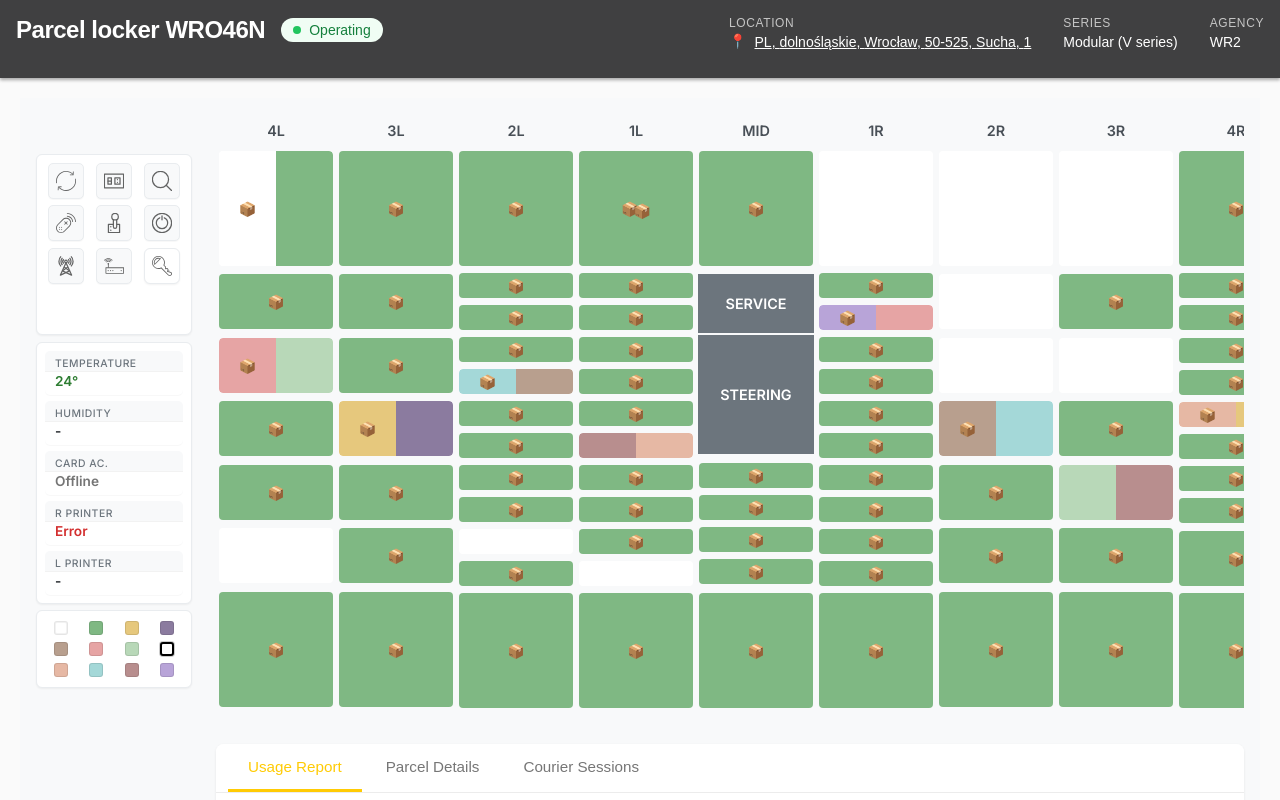
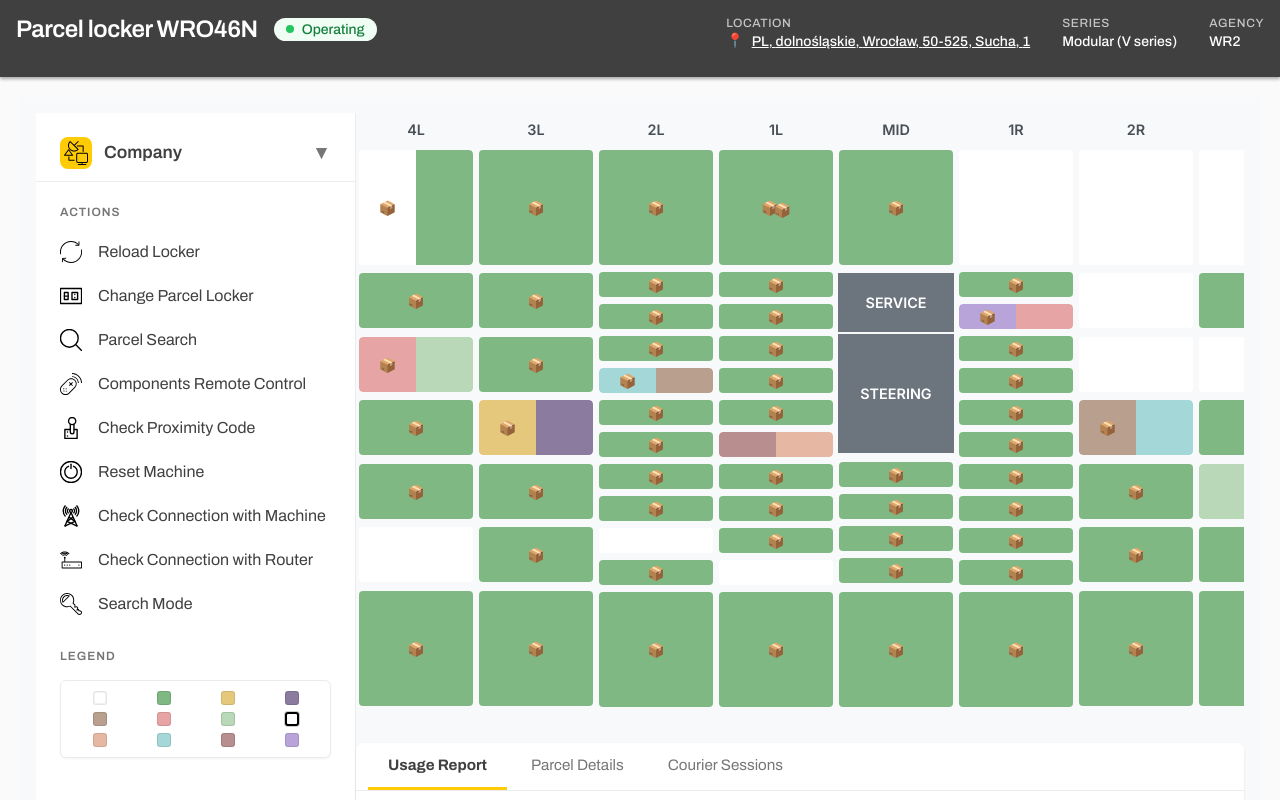
Before and after one commit to bartkobe/Lockers, a React (Create React App) app: page / in a window 1280 px wide. Shown: the top 800 px of the page. Built offline with nearby package versions, Linux system fonts and the light colour scheme.

Commit message:
Apply latest style and component updates

```diff
--- a/src/components/Legend.css
+++ b/src/components/Legend.css
@@ -21,20 +21,7 @@
 }
 
 .action-buttons {
-  display: grid;
-  grid-template-columns: repeat(3, 1fr);
-  grid-template-rows: repeat(3, 1fr);
-  gap: 0.4rem;
-  padding: 0.5rem;
-  background: white;
-  border: 1px solid #e9ecef;
-  border-radius: 6px;
-  box-shadow: 0 1px 2px rgba(0, 0, 0, 0.05);
-  justify-items: center;
-  position: relative;
-  z-index: 1002;
-  overflow: visible;
-  width: 100%;
+  display: none !important;
 }
 
 .empty-container {
@@ -672,3 +659,213 @@ input[type="number"].form-control::-webkit-inner-spin-button {
 .modal-content[style*="pointer-events: none"] {
   pointer-events: auto !important;
 }
+
+/* --- Sidebar Menu Styles --- */
+:root {
+  --font-family-primary: 'Archivo', Arial, sans-serif;
+  --font-size-1-rem: 16px;
+  --font-weight-Regular: 400;
+  --font-lineheight-body: 24px;
+  --secondary: #767676;
+}
+
+.sidebar-menu {
+  --sidebar-width: 320px;
+  width: var(--sidebar-width);
+  background: #fff;
+  border-right: 1px solid #ececec;
+  display: flex;
+  flex-direction: column;
+  min-height: 100vh;
+  font-family: var(--font-family-primary, Archivo);
+  font-size: var(--font-size-1-rem, 16px);
+  font-weight: var(--font-weight-Regular, 400);
+  line-height: var(--font-lineheight-body, 24px);
+  box-sizing: border-box;
+  padding: 0;
+}
+
+.sidebar-header {
+  display: flex;
+  align-items: center;
+  gap: 12px;
+  padding: 24px 24px 12px 24px;
+  border-bottom: 1px solid #ececec;
+}
+.company-logo {
+  width: 32px;
+  height: 32px;
+  background: #ffcb04;
+  border-radius: 8px;
+  display: flex;
+  align-items: center;
+  justify-content: center;
+}
+.company-logo img {
+  width: 24px;
+  height: 24px;
+}
+.company-name {
+  font-size: 1.1rem;
+  font-weight: 600;
+  color: var(--theme-color-1);
+}
+.dropdown-btn {
+  background: none;
+  border: none;
+  font-size: 1.2rem;
+  margin-left: auto;
+  cursor: pointer;
+  color: var(--theme-color-2);
+}
+.back-btn {
+  background: none;
+  border: none;
+  color: var(--theme-color-1);
+  font-size: 1rem;
+  text-align: left;
+  padding: 18px 24px 6px 24px;
+  cursor: pointer;
+  display: flex;
+  align-items: center;
+  gap: 8px;
+}
+.sidebar-section {
+  padding: 0 0 0 0;
+  margin-top: 18px;
+}
+.section-title {
+  color: var(--secondary, #767676);
+  font-family: var(--font-family-primary, Archivo);
+  font-size: 0.75rem;
+  font-weight: 600;
+  letter-spacing: 0.08em;
+  text-transform: uppercase;
+  padding: 0 24px 4px 24px;
+  margin-bottom: 2px;
+}
+.sidebar-section ul {
+  list-style: none;
+  margin: 0;
+  padding: 0 0 0 0;
+}
+.sidebar-item {
+  position: relative;
+  width: 100%;
+  background: none;
+  border: none;
+  color: var(--theme-color-1);
+  font-family: var(--font-family-primary, Archivo);
+  font-size: var(--font-size-1-rem, 16px);
+  font-weight: var(--font-weight-Regular, 400);
+  line-height: var(--font-lineheight-body, 24px);
+  display: flex;
+  align-items: center;
+  gap: 16px;
+  padding: 10px 24px;
+  cursor: pointer;
+  border-radius: 6px;
+  transition: color 0.15s, background 0.15s;
+  text-align: left;
+}
+.sidebar-item:hover, .sidebar-item:focus {
+  background: #f8f9fa;
+  color: var(--theme-color-1);
+  outline: none;
+}
+/* Reserve space for bold text to prevent layout shift */
+.sidebar-item::after {
+  content: attr(data-label);
+  font-weight: var(--font-weight-Bold, 700);
+  position: absolute;
+  left: -9999px; /* place off-screen */
+  top: 0;
+  height: auto;
+  width: auto;
+  visibility: hidden;
+}
+.sidebar-icon {
+  width: 22px;
+  height: 22px;
+  flex-shrink: 0;
+  display: inline-block;
+}
+.collapse-btn {
+  margin-top: auto;
+  background: none;
+  border: none;
+  color: var(--theme-color-2);
+  font-size: 1rem;
+  text-align: left;
+  padding: 18px 24px;
+  cursor: pointer;
+  display: flex;
+  align-items: center;
+  gap: 8px;
+  border-top: 1px solid #ececec;
+}
+.collapse-btn:hover, .collapse-btn:focus {
+  background: #f8f9fa;
+  color: var(--primary-action-color);
+  outline: none;
+}
+
+.sidebar-label {
+  display: -webkit-box;
+  -webkit-line-clamp: 2;
+  -webkit-box-orient: vertical;
+  overflow: hidden;
+  text-overflow: ellipsis;
+  white-space: normal;
+}
+
+.sidebar-menu .legend {
+  margin: 8px 24px 16px 24px;
+  width: auto; /* prevent overflow beyond sidebar */
+}
+
+.sidebar-menu.collapsed {
+  --sidebar-width: 80px;
+}
+
+/* Adjust content alignment when collapsed */
+.sidebar-menu.collapsed .sidebar-item {
+  justify-content: center;
+}
+.sidebar-menu.collapsed .sidebar-label {
+  display: none;
+}
+
+/* Legend grid change when collapsed */
+.sidebar-menu.collapsed .legend-items {
+  grid-template-columns: repeat(2, max-content);
+  grid-column-gap: 2px;
+  grid-row-gap: 2px;
+  justify-content: center;
+}
+
+.sidebar-menu.collapsed .legend {
+  border: none;
+  background: transparent;
+  margin: 0 auto;
+  padding: 0;
+  box-shadow: none;
+}
+
+.sidebar-menu.collapsed .legend-items {
+  justify-content: center;
+  margin: 0 auto;
+}
+
+.sidebar-menu.collapsed .company-name {
+  display: none;
+}
+
+.sidebar-menu.collapsed .legend-items {
+  grid-column-gap: 1px;
+  grid-row-gap: 4px;
+}
+
+.sidebar-menu.collapsed .legend-item {
+  padding: 1px;
+}
--- a/src/components/Legend.tsx
+++ b/src/components/Legend.tsx
@@ -136,6 +136,7 @@ const Legend: React.FC<LegendProps> = ({ onEnterSearchMode }) => {
   const [hoveredStatus, setHoveredStatus] = useState<string | null>(null);
   const [isChangeParcelLockerModalOpen, setIsChangeParcelLockerModalOpen] = useState(false);
   const [isChangeLockerModalOpen, setIsChangeLockerModalOpen] = useState(false);
+  const [collapsed, setCollapsed] = useState(false);
 
   const handleChangeLockerSearch = (data: { phone: string; openCode: string; parcelCode: string }) => {
     console.log('Searching with data:', data);
@@ -211,126 +212,35 @@ const Legend: React.FC<LegendProps> = ({ onEnterSearchMode }) => {
   ];
 
   return (
-    <div className="menu-container">
-      <div className="action-buttons">
-        <Tooltip text="Reload Locker">
-          <button
-            className="reload-locker-button"
-            onClick={() => console.log('Reload Locker')}
-          >
-            <img src="/images/refresh-button.svg" alt="Reload Locker" />
-          </button>
-        </Tooltip>
-
-        <Tooltip text="Change Parcel Locker (Ctrl+Shift+L)">
-          <button
-            className="change-parcel-locker-button"
-            onClick={() => setIsChangeParcelLockerModalOpen(true)}
-          >
-            <img src="/images/change-locker.svg" alt="Change Parcel Locker" />
-          </button>
-        </Tooltip>
-
-        <Tooltip text="Parcel Search (Ctrl+Shift+S)">
-          <button
-            className="change-locker-button"
-            onClick={() => setIsChangeLockerModalOpen(true)}
-          >
-            <img src="/images/parcel-search.svg" alt="Parcel Search" />
-          </button>
-        </Tooltip>
-
-        <Tooltip text="Components Remote Control (Ctrl+Shift+R)">
-          <button
-            className="components-remote-control-button"
-            onClick={() => console.log('Components Remote Control')}
-          >
-            <img src="/images/remote_control.svg" alt="Components Remote Control" />
-          </button>
-        </Tooltip>
-
-        <Tooltip text="Check Proximity Code (Ctrl+Shift+P)">
-          <button
-            className="check-proximity-code-button"
-            onClick={() => console.log('Check Proximity Code')}
-          >
-            <img src="/images/128.svg" alt="Check Proximity Code" />
-          </button>
-        </Tooltip>
-
-        <Tooltip text="Reset Machine (Ctrl+Shift+M)">
-          <button
-            className="reset-button"
-            onClick={() => console.log('Reset Machine')}
-          >
-            <img src="/images/reset_machine.svg" alt="Reset Machine" />
-          </button>
-        </Tooltip>
-
-        <Tooltip text="Check Connection with Machine (Ctrl+Shift+C)">
-          <button
-            className="check-connection-machine-button"
-            onClick={() => console.log('Check Connection with Machine')}
-          >
-            <img src="/images/machine-connection.svg" alt="Check Connection with Machine" />
-          </button>
-        </Tooltip>
-
-        <Tooltip text="Check Connection with Router (Ctrl+Shift+T)">
-          <button
-            className="check-connection-router-button"
-            onClick={() => console.log('Check Connection with Router')}
-          >
-            <img src="/images/router-connection.svg" alt="Check Connection with Router" />
-          </button>
-        </Tooltip>
-
-        <Tooltip text="Search Mode">
-          <button
-            className="search-mode-button"
-            onClick={onEnterSearchMode}
-          >
-            <img src="/images/search.svg" alt="Search Mode" />
-          </button>
-        </Tooltip>
-
-        <div className="button-placeholder"></div>
+    <nav className={`sidebar-menu ${collapsed ? 'collapsed' : ''}`}>
+      <div className="sidebar-header">
+        <div className="company-logo">
+          <img src="/images/019.svg" alt="Company Logo" />
+        </div>
+        <span className="company-name">Company</span>
+        <button className="dropdown-btn" aria-label="Open company menu">▼</button>
       </div>
-
-      <div className="empty-container">
-        <div className="info-table">
-          <div className="info-pair">
-            <div className="info-header">Temperature</div>
-            <div className="info-value status-ok">24°</div>
-          </div>
-          <div className="info-pair">
-            <div className="info-header">Humidity</div>
-            <div className="info-value">-</div>
-          </div>
-          <div className="info-pair">
-            <div className="info-header">Card Ac.</div>
-            <div className="info-value status-offline">Offline</div>
-          </div>
-          <div className="info-pair">
-            <div className="info-header">R Printer</div>
-            <div className="info-value status-error">Error</div>
-          </div>
-          <div className="info-pair">
-            <div className="info-header">L Printer</div>
-            <div className="info-value">-</div>
-          </div>
-        </div>
+      <div className="sidebar-section">
+        <div className="section-title">{collapsed ? 'ACT' : 'ACTIONS'}</div>
+        <ul>
+          <li><Tooltip text="Reload Locker"><button className="sidebar-item" data-label="Reload Locker" onClick={() => console.log('Reload Locker')}><img src="/images/refresh-button.svg" alt="Reload Locker" className="sidebar-icon"/> <span className="sidebar-label">Reload Locker</span></button></Tooltip></li>
+          <li><Tooltip text="Change Parcel Locker (Ctrl+Shift+L)"><button className="sidebar-item" data-label="Change Parcel Locker" onClick={() => setIsChangeParcelLockerModalOpen(true)}><img src="/images/change-locker.svg" alt="Change Parcel Locker" className="sidebar-icon"/> <span className="sidebar-label">Change Parcel Locker</span></button></Tooltip></li>
+          <li><Tooltip text="Parcel Search (Ctrl+Shift+S)"><button className="sidebar-item" data-label="Parcel Search" onClick={() => setIsChangeLockerModalOpen(true)}><img src="/images/parcel-search.svg" alt="Parcel Search" className="sidebar-icon"/> <span className="sidebar-label">Parcel Search</span></button></Tooltip></li>
+          <li><Tooltip text="Components Remote Control (Ctrl+Shift+R)"><button className="sidebar-item" data-label="Components Remote Control" onClick={() => console.log('Components Remote Control')}><img src="/images/remote_control.svg" alt="Components Remote Control" className="sidebar-icon"/> <span className="sidebar-label">Components Remote Control</span></button></Tooltip></li>
+          <li><Tooltip text="Check Proximity Code (Ctrl+Shift+P)"><button className="sidebar-item" data-label="Check Proximity Code" onClick={() => console.log('Check Proximity Code')}><img src="/images/128.svg" alt="Check Proximity Code" className="sidebar-icon"/> <span className="sidebar-label">Check Proximity Code</span></button></Tooltip></li>
+          <li><Tooltip text="Reset Machine (Ctrl+Shift+M)"><button className="sidebar-item" data-label="Reset Machine" onClick={() => console.log('Reset Machine')}><img src="/images/reset_machine.svg" alt="Reset Machine" className="sidebar-icon"/> <span className="sidebar-label">Reset Machine</span></button></Tooltip></li>
+          <li><Tooltip text="Check Connection with Machine (Ctrl+Shift+C)"><button className="sidebar-item" data-label="Check Connection with Machine" onClick={() => console.log('Check Connection with Machine')}><img src="/images/machine-connection.svg" alt="Check Connection with Machine" className="sidebar-icon"/> <span className="sidebar-label">Check Connection with Machine</span></button></Tooltip></li>
+          <li><Tooltip text="Check Connection with Router (Ctrl+Shift+T)"><button className="sidebar-item" data-label="Check Connection with Router" onClick={() => console.log('Check Connection with Router')}><img src="/images/router-connection.svg" alt="Check Connection with Router" className="sidebar-icon"/> <span className="sidebar-label">Check Connection with Router</span></button></Tooltip></li>
+          <li><Tooltip text="Search Mode"><button className="sidebar-item" data-label="Search Mode" onClick={onEnterSearchMode}><img src="/images/search.svg" alt="Search Mode" className="sidebar-icon"/> <span className="sidebar-label">Search Mode</span></button></Tooltip></li>
+        </ul>
       </div>
-
-      <div className="legend-container">
+      <div className="sidebar-section">
+        <div className="section-title">{collapsed ? 'LEG' : 'LEGEND'}</div>
         <div className="legend" role="region" aria-label="Status Legend">
           <div className="legend-items">
-            {statuses.map((status, index) => (
+            {statuses.map((status) => (
               <Tooltip key={status.name} text={status.name}>
-                <div
-                  className="legend-item"
-                  role="listitem"
-                >
+                <div className="legend-item" role="listitem">
                   <div
                     className={`legend-color ${status.hasBlackBorder ? 'unclosed' : ''} ${status.hasBorder ? 'empty' : ''}`}
                     style={{ backgroundColor: status.color }}
@@ -343,6 +253,7 @@ const Legend: React.FC<LegendProps> = ({ onEnterSearchMode }) => {
           </div>
         </div>
       </div>
+      <button className="collapse-btn" onClick={()=>setCollapsed(!collapsed)}>{collapsed ? '➡ Expand' : '⟵ Collapse'}</button>
       <ChangeParcelLockerModal
         isOpen={isChangeParcelLockerModalOpen}
         onClose={() => setIsChangeParcelLockerModalOpen(false)}
@@ -353,7 +264,7 @@ const Legend: React.FC<LegendProps> = ({ onEnterSearchMode }) => {
         onClose={() => setIsChangeLockerModalOpen(false)}
         onSearch={handleChangeLockerSearch}
       />
-    </div>
+    </nav>
   );
 };
 
--- a/src/components/LockerGrid.css
+++ b/src/components/LockerGrid.css
@@ -33,7 +33,7 @@ html, body {
   display: flex;
   flex-direction: column;
   overflow: visible;
-  max-width: calc(100% - 180px); /* Account for the Legend width */
+  max-width: calc(100% - var(--sidebar-width, 320px));
   overflow-y: visible;
 }
 
@@ -737,7 +737,6 @@ input[type="number"].form-control::-webkit-inner-spin-button {
   color: #6c757d;
   font-weight: 500;
 }
-
 .details-table .value-cell {
   color: #212529;
   padding-left: 1rem;
@@ -1571,15 +1570,24 @@ span[class*="tooltip"],
 .tab-button {
   padding: 14px 20px; /* Adjusted padding */
   font-size: 0.95rem; /* Slightly larger font */
-  font-weight: 500;
+  font-weight: 400;
   color: var(--theme-color-2); /* Medium grey for inactive tabs */
   background: transparent;
   border: none;
   border-bottom: 3px solid transparent; /* Thicker border for active state */
   cursor: pointer;
   transition: all 0.2s ease;
-  font-family: var(--theme-font);
+  font-family: var(--font-family-primary, Archivo);
   margin-right: 4px; /* Add small margin between tabs */
+  position: relative;
+}
+
+.tab-button::after {
+  content: attr(data-label);
+  font-weight: 700;
+  position: absolute;
+  left: -9999px;
+  visibility: hidden;
 }
 
 .tab-button:hover {
@@ -1588,8 +1596,8 @@ span[class*="tooltip"],
 }
 
 .tab-button.active {
-  color: var(--primary-action-color); /* Yellow for active tab text */
-  font-weight: 500; /* Consistent font weight with inactive state */
+  color: var(--font-color);
+  font-weight: 700;
   border-bottom-color: var(--primary-action-color); /* Yellow underline */
   background: var(--theme-color-5); /* Ensure active tab background is white */
 }
--- a/src/components/LockerGrid.tsx
+++ b/src/components/LockerGrid.tsx
@@ -1785,18 +1785,21 @@ const LockerGrid: React.FC = () => {
           <div className="tabbed-section">
             <div className="tab-navigation">
               <button
+                data-label="Usage Report"
                 className={`tab-button ${activeTab === 'usage' ? 'active' : ''}`}
                 onClick={() => setActiveTab('usage')}
               >
                 Usage Report
               </button>
               <button
+                data-label="Parcel Details"
                 className={`tab-button ${activeTab === 'parcel' ? 'active' : ''}`}
                 onClick={() => setActiveTab('parcel')}
               >
                 Parcel Details
               </button>
               <button
+                data-label="Courier Sessions"
                 className={`tab-button ${activeTab === 'courier' ? 'active' : ''}`}
                 onClick={() => setActiveTab('courier')}
               >
--- a/src/components/Tooltip.tsx
+++ b/src/components/Tooltip.tsx
@@ -147,7 +147,7 @@ export const Tooltip: React.FC<TooltipProps> = ({
             fontSize: '13px',
             fontWeight: 500,
             lineHeight: 1.4,
-            fontFamily: "'Inter', -apple-system, BlinkMacSystemFont, 'Segoe UI', Roboto, Helvetica, Arial, sans-serif",
+            fontFamily: "var(--font-family-primary, 'Archivo', Arial, sans-serif)",
             letterSpacing: '-0.01em',
             whiteSpace: 'nowrap',
             pointerEvents: 'none',
--- a/src/styles/theme.css
+++ b/src/styles/theme.css
@@ -1,5 +1,8 @@
+@import url('https://fonts.googleapis.com/css2?family=Archivo:wght@400;500;600;700&display=swap');
+
 :root {
-  --theme-font: Montserrat, sans-serif;
+  --font-family-primary: 'Archivo', Arial, sans-serif;
+  --theme-font: var(--font-family-primary, 'Archivo', Arial, sans-serif);
 
   /* Core Theme Colors from theme-in-post.scss */
   --theme-color-1: #404041; /* Used for navigation-background, font-color */
```
